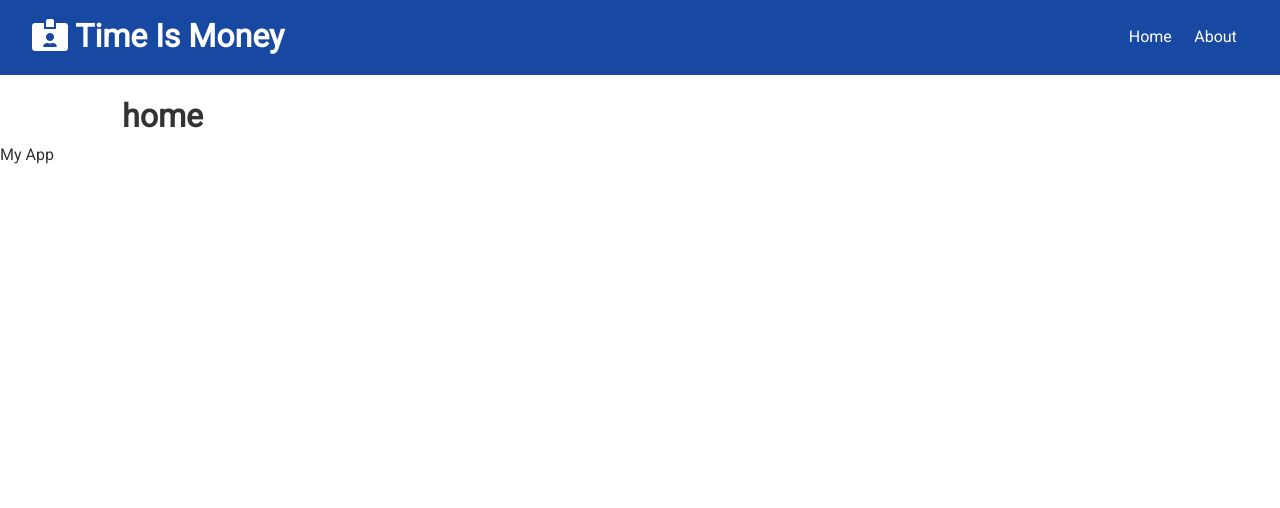
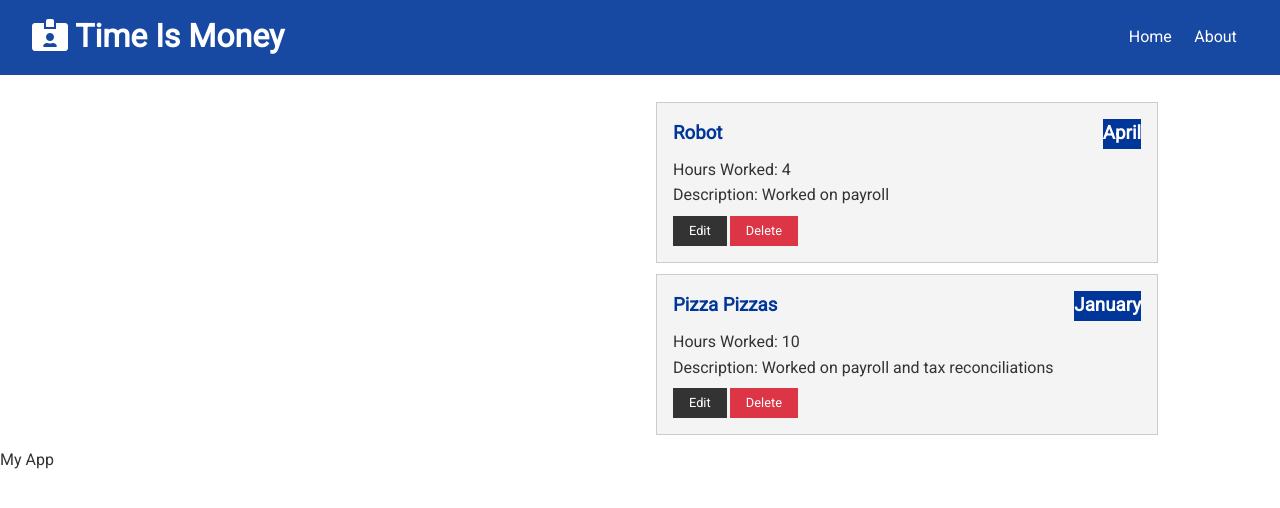
Before and after one commit to vinnietran/timeismoney, a React (Create React App) app in the folder client/: page / in a window 1280 px wide. Shown: the top 508 px of the page. Built offline with nearby package versions, Linux system fonts and the light colour scheme.

Commit message:
Hardcoded time data appearing on page properyl

```diff
--- a/client/src/components/pages/Home.js
+++ b/client/src/components/pages/Home.js
@@ -1,9 +1,15 @@
 import React from 'react'
+import Times from '../time/Time';
 
 const Home = () => {
     return (
-        <div>
-            <h1>home</h1>
+        <div className="grid-2">
+           <div>
+
+           </div>
+           <div>
+               <Times />
+           </div>
         </div>
     )
 }
--- /dev/null
+++ b/client/src/components/time/Time.js
@@ -0,0 +1,18 @@
+import React, { Fragment, useContext } from 'react'
+import TimeItem from './TimeItem';
+import TimeContext from '../../context/time/timeContext';
+
+const Time = () => {
+    const timeContext = useContext(TimeContext);
+
+    const { times } = timeContext
+    return (
+       <Fragment>
+           {times.map(time => (
+           <TimeItem key={time.id} time={time}/>
+           ))}
+       </Fragment>
+    )
+}
+
+export default Time
--- /dev/null
+++ b/client/src/components/time/TimeItem.js
@@ -0,0 +1,36 @@
+import React from "react";
+import PropTypes from 'prop-types';
+
+const TimeItem = ({ time }) => {
+  const { id, client, month, hours, description} = time;
+
+  return (
+    <div className="card bg-light">
+      <h3 className="text-primary text-left">
+        {client}{" "}
+        <span style={{ float: 'right' }}className="badge-primary">
+          {" "}
+          {month.charAt(0).toUpperCase() + month.slice(1)}{" "}
+        </span>
+      </h3>
+      <ul className='list'>
+        <div>
+            Hours Worked: {hours}
+        </div>
+        <div>
+            Description: {description}
+        </div>
+
+      </ul>
+      <p>
+        <button className="btn btn-dark btn-sm">Edit</button>
+        <button className="btn btn-danger btn-sm">Delete</button>
+      </p>
+    </div>
+  );
+};
+
+TimeItem.propTypes = {
+    time: PropTypes.object.isRequired
+  };
+export default TimeItem;
```
